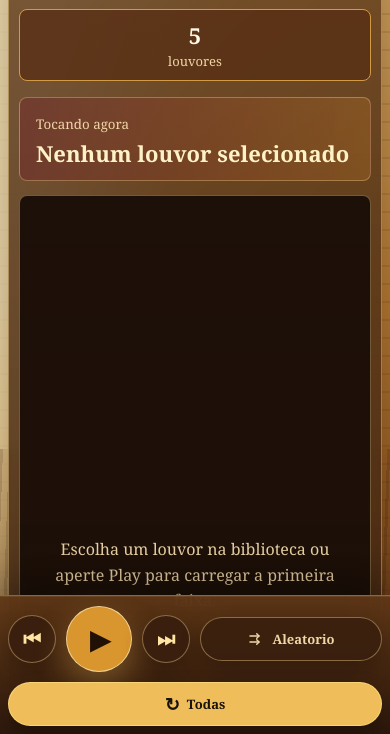
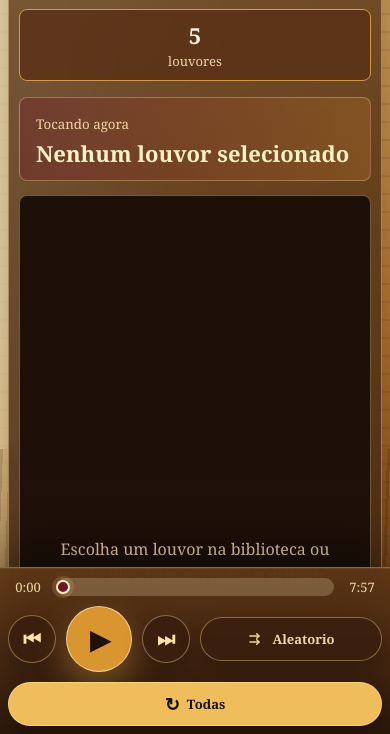
Before and after one commit to Jpdezoito/sitedelouvor, a plain HTML site: page index.html in a window 390 px wide. Shown: the part 108-842 px from the top of the page. Drawn offline with Linux system fonts and the light colour scheme.

Commit message:
Atualiza index.html, script.js e styles.css

```diff
--- a/index.html
+++ b/index.html
@@ -43,6 +43,13 @@
   </main>
 
   <footer class="controls" aria-label="Controles do player">
+    <div class="progress-row">
+      <span id="currentTime" class="time-label">0:00</span>
+      <input type="range" id="progressBar" class="progress-bar" min="0" max="100" value="0" step="0.1" aria-label="Progresso da musica" />
+      <span id="durationTime" class="time-label">0:00</span>
+    </div>
+
+    <div class="control-row">
       <button type="button" class="control-btn skip-btn" onclick="previousTrack()" aria-label="Faixa anterior" title="Anterior">
         <span class="control-icon">⏮</span>
       </button>
@@ -67,6 +74,7 @@
         <span class="control-icon">↻</span>
         <span class="control-label">Todas</span>
       </button>
+    </div>
   </footer>
 
   <script src="script.js"></script>
--- a/script.js
+++ b/script.js
@@ -51,6 +51,9 @@ const shuffleBtn = document.getElementById("shuffleBtn");
 const repeatBtn = document.getElementById("repeatBtn");
 const musicList = document.getElementById("musicList");
 const totalMusics = document.getElementById("totalMusics");
+const progressBar = document.getElementById("progressBar");
+const currentTimeLabel = document.getElementById("currentTime");
+const durationTimeLabel = document.getElementById("durationTime");
 
 function renderLibrary() {
   musicList.innerHTML = "";
@@ -81,6 +84,8 @@ function playTrack() {
   if (audioPlayer.src !== music.audioSrc) {
     audioPlayer.src = music.audioSrc;
   }
+  durationTimeLabel.textContent = formatTime(music.duration);
+  updateProgress();
 
   audioPlayer.play()
     .then(() => {
@@ -139,6 +144,43 @@ function setPlayingState(playing) {
   playPauseBtn.setAttribute("aria-label", playing ? "Pausar" : "Tocar");
   playPauseBtn.title = playing ? "Pausar" : "Tocar";
   playPauseBtn.classList.toggle("pause", playing);
+}
+
+function formatTime(seconds) {
+  if (!Number.isFinite(seconds) || seconds < 0) {
+    return "0:00";
+  }
+
+  const minutes = Math.floor(seconds / 60);
+  const remainingSeconds = Math.floor(seconds % 60).toString().padStart(2, "0");
+  return `${minutes}:${remainingSeconds}`;
+}
+
+function updateProgress() {
+  const duration = audioPlayer.duration || musics[currentIndex].duration || 0;
+  const currentTime = audioPlayer.currentTime || 0;
+  const progress = duration ? (currentTime / duration) * 100 : 0;
+
+  progressBar.value = progress;
+  progressBar.style.setProperty("--progress", `${progress}%`);
+  currentTimeLabel.textContent = formatTime(currentTime);
+  durationTimeLabel.textContent = formatTime(duration);
+}
+
+function seekTrack() {
+  const duration = audioPlayer.duration || musics[currentIndex].duration || 0;
+
+  if (!duration) {
+    return;
+  }
+
+  audioPlayer.currentTime = (Number(progressBar.value) / 100) * duration;
+  updateProgress();
+
+  if (isPlaying) {
+    clearAutoNextTimer();
+    startAutoNextTimer(duration);
+  }
 }
 
 function togglePlay() {
@@ -297,4 +339,9 @@ totalMusics.textContent = musics.length;
 repeatBtn.classList.add("active");
 updateShuffleButton();
 audioPlayer.addEventListener("ended", nextTrack);
+audioPlayer.addEventListener("timeupdate", updateProgress);
+audioPlayer.addEventListener("loadedmetadata", updateProgress);
+progressBar.addEventListener("input", seekTrack);
+durationTimeLabel.textContent = formatTime(musics[currentIndex].duration);
+updateProgress();
 renderLibrary();
--- a/styles.css
+++ b/styles.css
@@ -192,9 +192,10 @@ iframe {
   z-index: 50;
   width: 100%;
   display: flex;
+  flex-direction: column;
   justify-content: center;
   align-items: center;
-  gap: 12px;
+  gap: 10px;
   padding: 14px 18px;
   border: 0;
   border-top: 1px solid rgba(255, 221, 148, 0.42);
@@ -205,6 +206,61 @@ iframe {
     0 -18px 44px rgba(0, 0, 0, 0.38),
     inset 0 1px 0 rgba(255, 247, 230, 0.08);
   backdrop-filter: blur(14px);
+}
+
+.progress-row {
+  width: min(860px, 100%);
+  display: grid;
+  grid-template-columns: 44px minmax(0, 1fr) 44px;
+  gap: 10px;
+  align-items: center;
+}
+
+.time-label {
+  color: var(--muted);
+  font-size: 13px;
+  line-height: 1;
+  text-align: center;
+  font-variant-numeric: tabular-nums;
+}
+
+.progress-bar {
+  width: 100%;
+  height: 18px;
+  min-height: 18px;
+  padding: 0;
+  cursor: pointer;
+  appearance: none;
+  border: none;
+  border-radius: 999px;
+  background:
+    linear-gradient(90deg, var(--accent) var(--progress, 0%), rgba(255, 239, 198, 0.22) var(--progress, 0%));
+}
+
+.progress-bar::-webkit-slider-thumb {
+  width: 14px;
+  height: 14px;
+  appearance: none;
+  border-radius: 999px;
+  border: 2px solid #fff2c6;
+  background: var(--wine);
+  box-shadow: 0 0 0 4px rgba(240, 189, 91, 0.18);
+}
+
+.progress-bar::-moz-range-thumb {
+  width: 14px;
+  height: 14px;
+  border-radius: 999px;
+  border: 2px solid #fff2c6;
+  background: var(--wine);
+  box-shadow: 0 0 0 4px rgba(240, 189, 91, 0.18);
+}
+
+.control-row {
+  display: flex;
+  justify-content: center;
+  align-items: center;
+  gap: 12px;
 }
 
 button {
@@ -413,6 +469,15 @@ button:hover {
     bottom: 0;
     width: 100%;
     padding: 10px 8px;
+    gap: 10px;
+  }
+
+  .progress-row {
+    grid-template-columns: 40px minmax(0, 1fr) 40px;
+    gap: 8px;
+  }
+
+  .control-row {
     flex-wrap: wrap;
     gap: 10px;
   }
```
Lines whose indentation alone changed are shown as unchanged.
